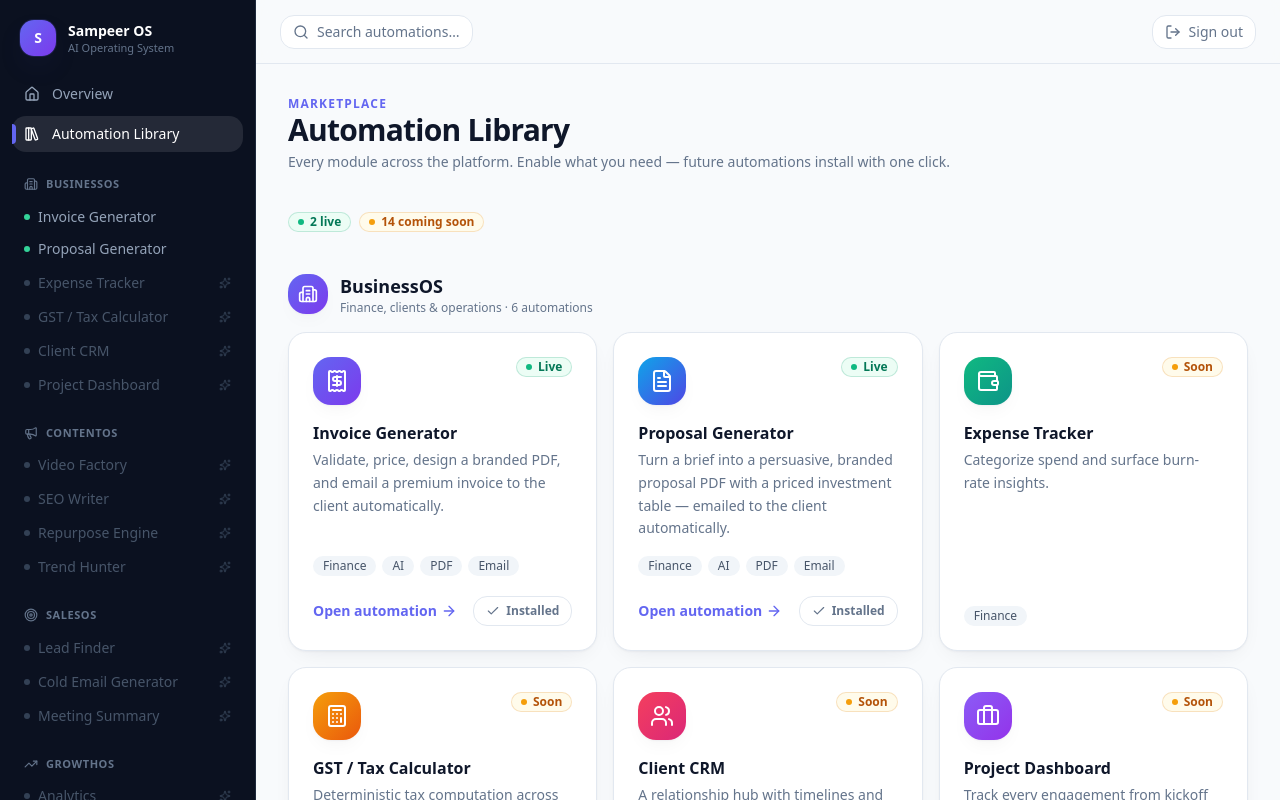
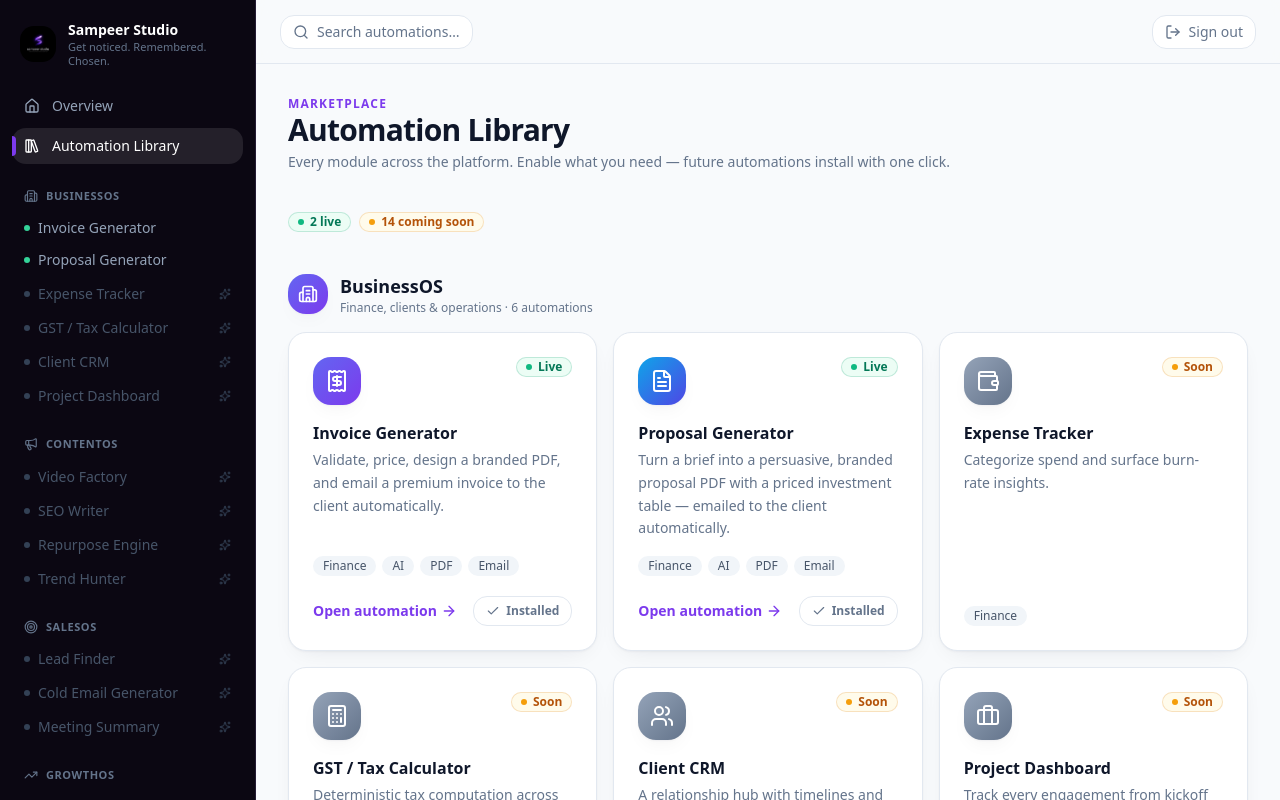
Before and after one commit to syedmukheeth/sampeer-automations, a Next.js app: page /library in a window 1280 px wide. Shown: the top 800 px of the page. Built offline with nearby package versions, Linux system fonts and the light colour scheme.

Commit message:
Apply Sampeer Studio branding

```diff
--- a/app/layout.tsx
+++ b/app/layout.tsx
@@ -3,8 +3,12 @@ import type { Metadata } from "next";
 import type { ReactNode } from "react";
 
 export const metadata: Metadata = {
-  title: "Sampeer Automations",
+  title: "Sampeer Studio · Automations",
   description: "Control center for Sampeer Studio's automations.",
+  icons: {
+    icon: [{ url: "/SampeerStudio-Logo.png", type: "image/png" }],
+    apple: "/SampeerStudio-Logo.png",
+  },
 };
 
 export default function RootLayout({ children }: { children: ReactNode }) {
--- a/app/login/page.tsx
+++ b/app/login/page.tsx
@@ -1,6 +1,7 @@
 "use client";
 
 import { useState } from "react";
+import { BrandLogo } from "@shared/ui/BrandLogo";
 
 export default function LoginPage() {
   const [username, setUsername] = useState("");
@@ -27,16 +28,12 @@ export default function LoginPage() {
   }
 
   return (
-    <main className="flex min-h-screen items-center justify-center px-6">
-      <div className="w-full max-w-sm rounded-2xl border border-slate-200 bg-white p-8 shadow-sm">
-        <div className="mb-6 flex items-center gap-3">
-          <div className="flex h-11 w-11 items-center justify-center rounded-xl bg-brand text-lg font-bold text-white">
-            S
-          </div>
-          <div>
-            <h1 className="text-lg font-bold text-brand">Sampeer Automations</h1>
-            <p className="text-xs text-slate-500">Owner sign-in</p>
-          </div>
+    <main className="flex min-h-screen items-center justify-center bg-canvas px-6">
+      <div className="w-full max-w-sm rounded-2xl border border-line bg-panel p-8 shadow-lift">
+        <div className="mb-6 flex flex-col items-center text-center">
+          <BrandLogo className="h-16 w-16 rounded-2xl" />
+          <h1 className="mt-4 text-lg font-bold text-ink">Sampeer Studio</h1>
+          <p className="text-xs text-muted">Automations · Owner sign-in</p>
         </div>
 
         <form onSubmit={submit} className="space-y-4">
@@ -65,7 +62,7 @@ export default function LoginPage() {
           <button
             type="submit"
             disabled={state === "submitting"}
-            className="w-full rounded-lg bg-accent px-4 py-2.5 font-semibold text-white transition hover:bg-indigo-600 disabled:opacity-50"
+            className="w-full rounded-lg bg-accent px-4 py-2.5 font-semibold text-white transition hover:bg-brand-700 disabled:opacity-50"
           >
             {state === "submitting" ? "Signing in..." : "Sign in"}
           </button>
--- a/features/registry.ts
+++ b/features/registry.ts
@@ -66,9 +66,13 @@ export type OperatingSystem = {
   modules: ModuleMeta[];
 };
 
+// "soon" automations are not live yet — render them in a muted, neutral tone
+// so color is reserved for live, semantic state (not decoration). This also
+// overrides any per-item accent below, keeping the palette disciplined.
+const SOON_ACCENT = "from-slate-400 to-slate-500";
 const soon = (
   partial: Omit<AutomationMeta, "status" | "href">,
-): AutomationMeta => ({ ...partial, status: "soon", href: "" });
+): AutomationMeta => ({ ...partial, accent: SOON_ACCENT, status: "soon", href: "" });
 
 export const operatingSystems: OperatingSystem[] = [
   {
--- a/shared/navigation/Sidebar.tsx
+++ b/shared/navigation/Sidebar.tsx
@@ -5,6 +5,7 @@ import { usePathname } from "next/navigation";
 import { motion } from "framer-motion";
 import { Home, Settings, LibraryBig, Sparkles } from "lucide-react";
 import { cn } from "@shared/lib/cn";
+import { BrandLogo } from "@shared/ui/BrandLogo";
 import { operatingSystems } from "@features/registry";
 
 export function Sidebar({ installed = [] }: { installed?: string[] }) {
@@ -14,12 +15,10 @@ export function Sidebar({ installed = [] }: { installed?: string[] }) {
     <aside className="hidden w-64 shrink-0 flex-col border-r border-sidebar-line bg-sidebar text-slate-300 lg:flex">
       {/* Brand */}
       <div className="flex items-center gap-3 px-5 py-5">
-        <div className="flex h-9 w-9 items-center justify-center rounded-xl bg-gradient-to-br from-indigo-500 to-violet-600 text-sm font-bold text-white shadow-glow">
-          S
-        </div>
+        <BrandLogo className="h-9 w-9 rounded-xl" />
         <div className="leading-tight">
-          <p className="text-sm font-bold text-white">Sampeer OS</p>
-          <p className="text-[11px] text-slate-500">AI Operating System</p>
+          <p className="text-sm font-bold text-white">Sampeer Studio</p>
+          <p className="text-[11px] text-slate-500">Get noticed. Remembered. Chosen.</p>
         </div>
       </div>
 
--- /dev/null
+++ b/shared/ui/BrandLogo.tsx
@@ -0,0 +1,45 @@
+"use client";
+
+import { useState } from "react";
+import { cn } from "@shared/lib/cn";
+
+const LOGO_SRC = "/SampeerStudio-Logo.png";
+
+/**
+ * Sampeer Studio brand mark. If the raster asset is unavailable, fall back to
+ * a styled letter mark so the UI never shows a broken image.
+ */
+export function BrandLogo({
+  className,
+  alt = "Sampeer Studio",
+}: {
+  className?: string;
+  alt?: string;
+}) {
+  const [failed, setFailed] = useState(false);
+
+  if (failed) {
+    return (
+      <div
+        aria-label={alt}
+        role="img"
+        className={cn(
+          "flex items-center justify-center bg-brand-gradient text-sm font-bold text-white shadow-glow",
+          className,
+        )}
+      >
+        S
+      </div>
+    );
+  }
+
+  return (
+    // eslint-disable-next-line @next/next/no-img-element
+    <img
+      src={LOGO_SRC}
+      alt={alt}
+      onError={() => setFailed(true)}
+      className={cn("object-contain", className)}
+    />
+  );
+}
--- a/shared/ui/index.ts
+++ b/shared/ui/index.ts
@@ -1,4 +1,5 @@
 export { Card, CardBody } from "./Card";
+export { BrandLogo } from "./BrandLogo";
 export { Button } from "./Button";
 export { StatusBadge } from "./StatusBadge";
 export { StatCard, type StatCardProps } from "./StatCard";
--- a/tailwind.config.ts
+++ b/tailwind.config.ts
@@ -9,9 +9,17 @@ export default {
   theme: {
     extend: {
       colors: {
-        // Core brand
-        brand: "#0F172A", // slate-900
-        accent: "#6366F1", // indigo-500
+        // Core brand — Sampeer Studio violet (matches logo ribbon)
+        brand: {
+          DEFAULT: "#7C3AED", // violet-600
+          50: "#F5F3FF",
+          100: "#EDE9FE",
+          400: "#A78BFA",
+          500: "#8B5CF6",
+          600: "#7C3AED",
+          700: "#6D28D9",
+        },
+        accent: "#7C3AED", // brand violet
         // Premium surface tokens (CSS-var driven so themes can be swapped)
         canvas: "rgb(var(--canvas) / <alpha-value>)",
         panel: "rgb(var(--panel) / <alpha-value>)",
@@ -19,8 +27,12 @@ export default {
         muted: "rgb(var(--muted) / <alpha-value>)",
         line: "rgb(var(--line) / <alpha-value>)",
         // Dark sidebar palette
-        sidebar: "#0B1120",
-        "sidebar-line": "#1E293B",
+        sidebar: "#0B0712", // near-black with violet undertone (matches logo bg)
+        "sidebar-line": "#241B33",
+      },
+      backgroundImage: {
+        // Single canonical brand gradient — use everywhere instead of rainbow.
+        "brand-gradient": "linear-gradient(135deg, #8B5CF6 0%, #6D28D9 100%)",
       },
       borderRadius: {
         xl: "0.875rem",
@@ -30,7 +42,7 @@ export default {
       boxShadow: {
         soft: "0 1px 2px rgba(15,23,42,0.04), 0 8px 24px -12px rgba(15,23,42,0.12)",
         lift: "0 1px 3px rgba(15,23,42,0.06), 0 20px 40px -16px rgba(15,23,42,0.18)",
-        glow: "0 0 0 1px rgba(99,102,241,0.18), 0 12px 32px -12px rgba(99,102,241,0.35)",
+        glow: "0 0 0 1px rgba(124,58,237,0.20), 0 12px 32px -12px rgba(124,58,237,0.40)",
       },
       keyframes: {
         "fade-up": {
```
Also changed, not shown: public/README.md (added), public/SampeerStudio-Logo.png (added).
